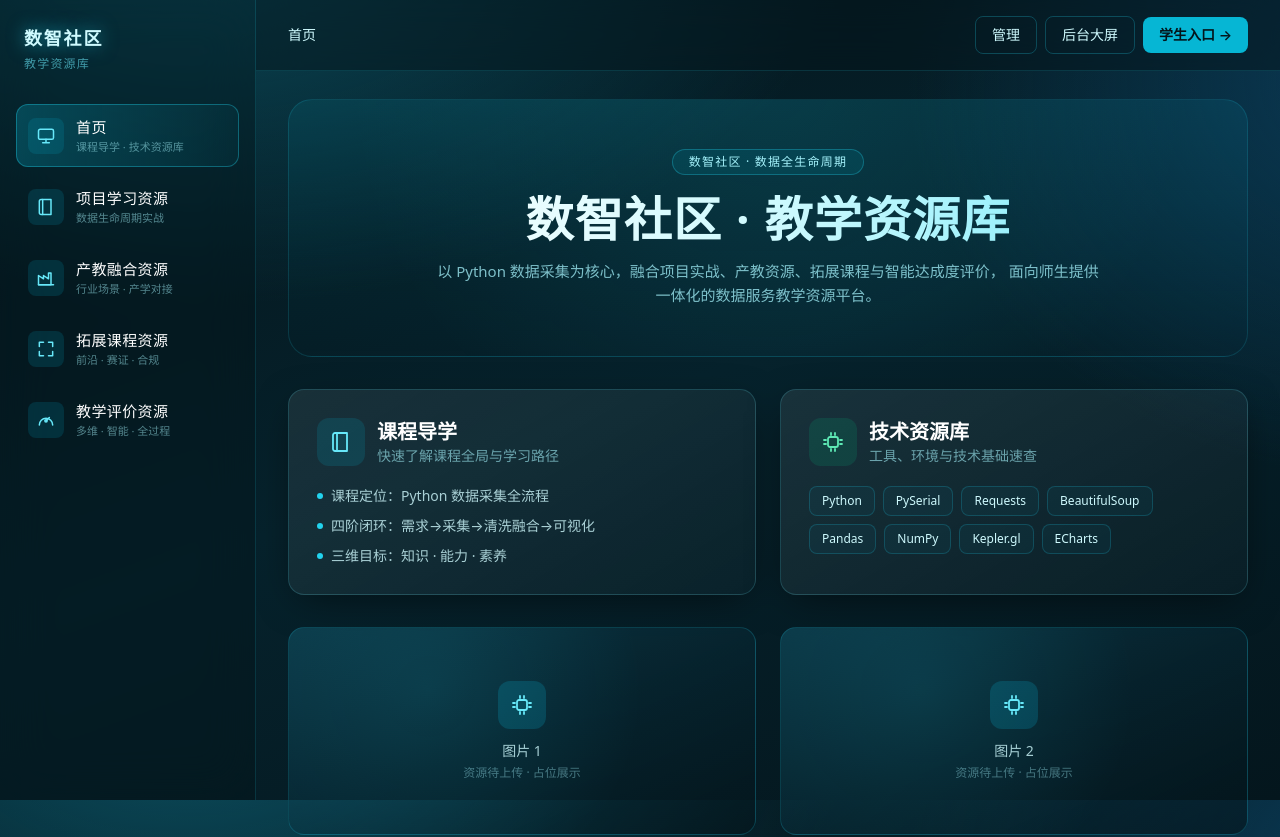
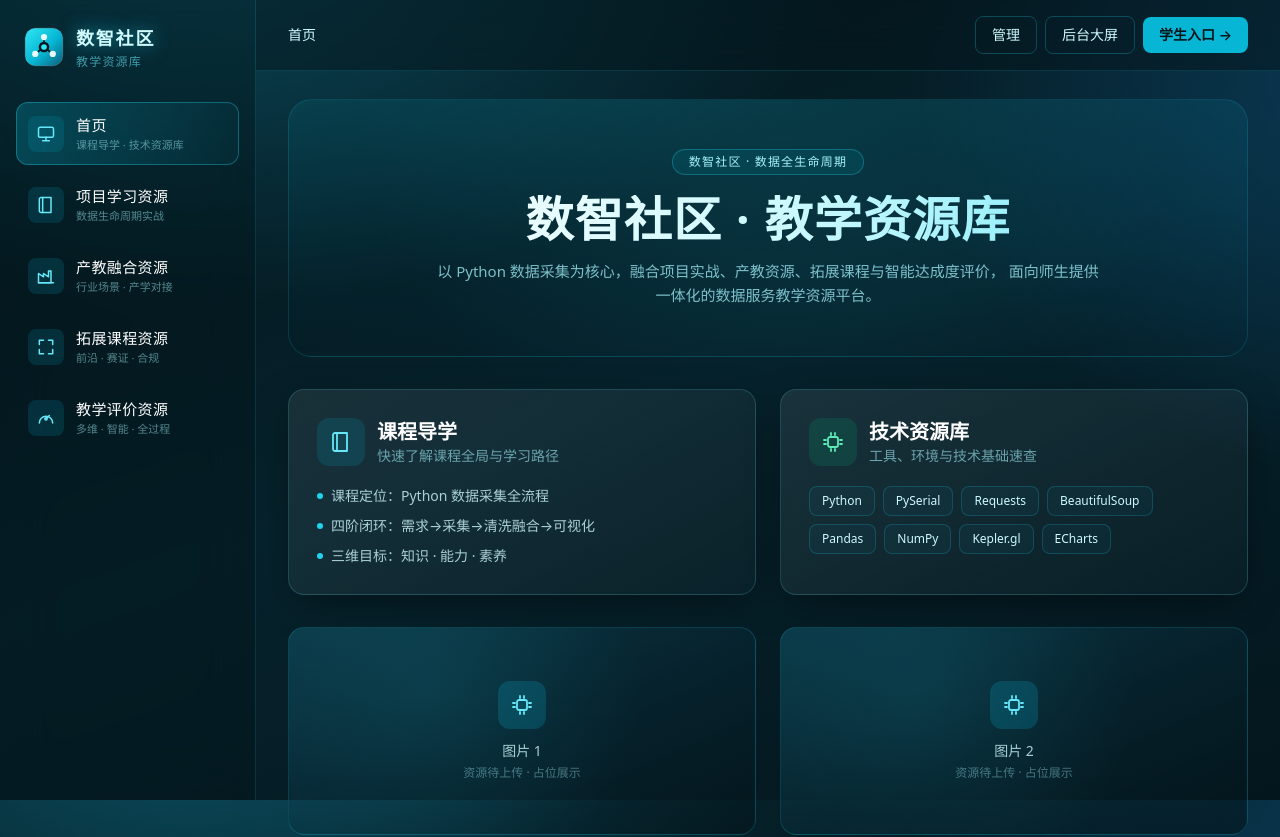
Before and after one commit to keaidang/smart-teaching-platform, a React (Vite) app: page / in a window 1280 px wide. Shown: the top 837 px of the page. Built offline with nearby package versions, Linux system fonts and the light colour scheme; no server answers.

Commit message:
feat: 新增标签页 logo(SVG favicon)+可复用 Logo 组件, 侧栏品牌加图标

```diff
--- a/index.html
+++ b/index.html
@@ -3,6 +3,9 @@
   <head>
     <meta charset="UTF-8" />
     <meta name="viewport" content="width=device-width, initial-scale=1.0" />
+    <link rel="icon" type="image/svg+xml" href="/favicon.svg" />
+    <link rel="apple-touch-icon" href="/favicon.svg" />
+    <meta name="theme-color" content="#06b6d4" />
     <title>数智社区 · 教学资源库</title>
   </head>
   <body>
--- /dev/null
+++ b/src/components/Logo.tsx
@@ -0,0 +1,28 @@
+export function Logo({ size = 36 }: { size?: number }) {
+  const id = "logoGrad";
+  return (
+    <svg width={size} height={size} viewBox="0 0 64 64" xmlns="http://www.w3.org/2000/svg" aria-hidden>
+      <defs>
+        <linearGradient id={id} x1="0" y1="0" x2="1" y2="1">
+          <stop offset="0" stopColor="#2ee6f5" />
+          <stop offset="0.55" stopColor="#06b6d4" />
+          <stop offset="1" stopColor="#0e5f7a" />
+        </linearGradient>
+      </defs>
+      <rect x="2" y="2" width="60" height="60" rx="16" fill={`url(#${id})`} />
+      <rect x="2" y="2" width="60" height="60" rx="16" fill="none" stroke="#ffffff" strokeOpacity="0.18" strokeWidth="1.5" />
+      <g stroke="#04141a" strokeWidth="3" strokeLinecap="round" opacity="0.9">
+        <line x1="32" y1="32" x2="32" y2="16" />
+        <line x1="32" y1="32" x2="18" y2="43" />
+        <line x1="32" y1="32" x2="46" y2="43" />
+      </g>
+      <g fill="#eafcff">
+        <circle cx="32" cy="16" r="5" />
+        <circle cx="18" cy="43" r="5" />
+        <circle cx="46" cy="43" r="5" />
+      </g>
+      <circle cx="32" cy="32" r="8.5" fill="#04141a" />
+      <circle cx="32" cy="32" r="4.5" fill="#2ee6f5" />
+    </svg>
+  );
+}
--- a/src/pages/site/SiteLayout.tsx
+++ b/src/pages/site/SiteLayout.tsx
@@ -1,4 +1,5 @@
 import { NavLink, Outlet, useLocation } from "react-router-dom";
+import { Logo } from "../../components/Logo";
 import {
   IconBoard,
   IconBook,
@@ -22,12 +23,15 @@ export default function SiteLayout() {
   return (
     <div className="flex min-h-screen">
       <aside className="sticky top-0 flex h-screen w-64 shrink-0 flex-col border-r border-brand-400/15 bg-ink-900/40 px-4 py-6 backdrop-blur-xl">
-        <div className="mb-8 px-2">
-          <div className="text-glow text-lg font-bold tracking-widest text-brand-100">
-            数智社区
-          </div>
-          <div className="mt-1 text-xs tracking-widest text-brand-300/60">
-            教学资源库
+        <div className="mb-8 flex items-center gap-3 px-2">
+          <Logo size={40} />
+          <div>
+            <div className="text-glow text-lg font-bold tracking-widest text-brand-100">
+              数智社区
+            </div>
+            <div className="mt-0.5 text-xs tracking-widest text-brand-300/60">
+              教学资源库
+            </div>
           </div>
         </div>
 
```
Also changed, not shown: public/favicon.svg (added).
